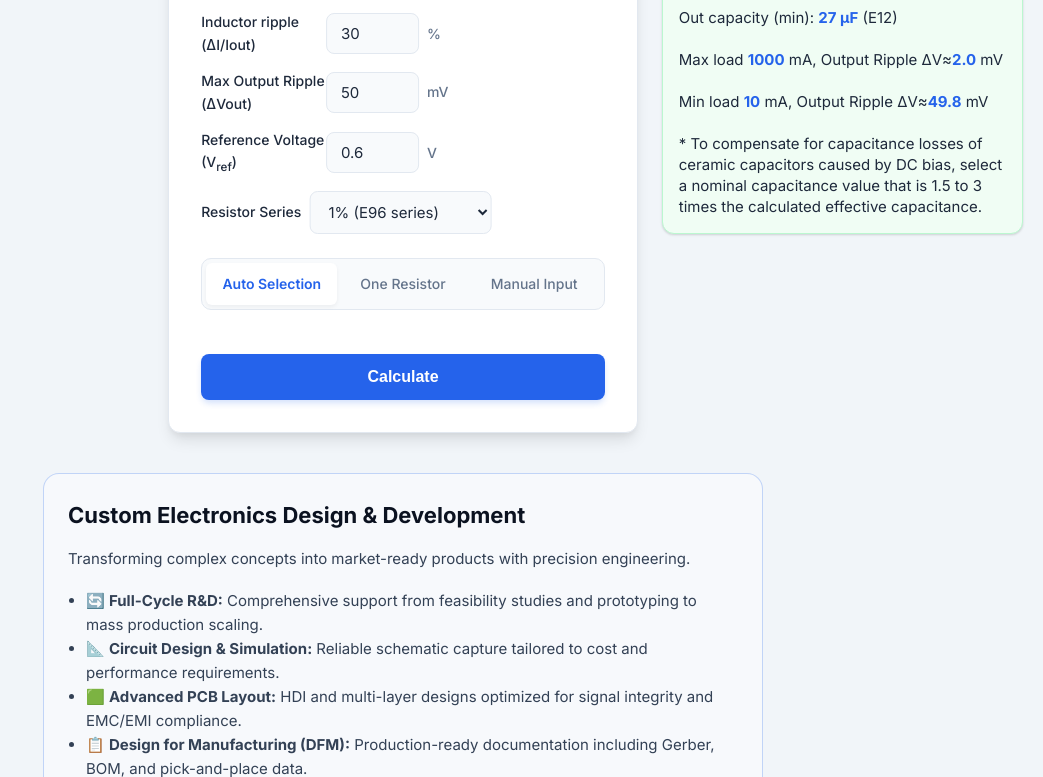
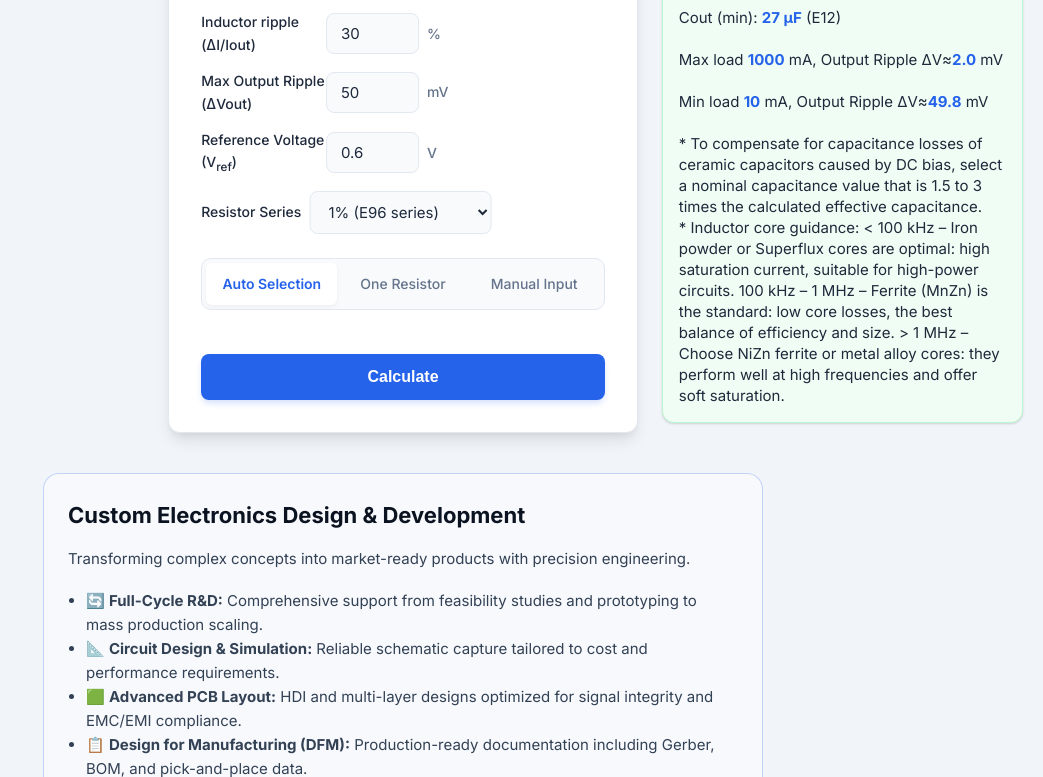
Before and after one commit to serbinov/calculator-step-down-dcdc, a plain HTML site: page index.html in a window 1280 px wide. Both pictures are taken after a click on the button "Calculate". Shown: the part 488-1265 px from the top of the page, without its empty margins (237-1280 px from the left). Drawn offline with Linux system fonts and the light colour scheme.

Commit message:
Fix missing calc_result_lc element and final note formatting

```diff
--- a/index.html
+++ b/index.html
@@ -909,6 +909,7 @@
                 <div id="topology_hint"></div>
                 <div id="calc_result_summary" class="result" style="margin-top:12px;"></div>
                 <div id="calc_result_resistors" class="result" style="margin-top:0;"></div>
+                <div id="calc_result_lc" class="result" style="margin-top:0;"></div>
             </div>
         </div> <!-- end of calculator-grid -->
 
@@ -1602,26 +1603,26 @@
                     const outCap_e12 = lcNextStd(lcData.C_nominal_uF);
 
                     const lines = [];
-                    lines.push('Calculated values');
+                    lines.push(`<span style="font-size:11px;font-weight:700;color:var(--primary);text-transform:uppercase;letter-spacing:0.07em;">Calculated values</span>`);
                     lines.push('');
                     lines.push(`Target Vout: ${highlight(resistorData?.voutTarget?.toFixed(3) || parseFloat(document.getElementById('vout').value).toFixed(3))} V`);
                     lines.push(`Actual Vout: ${highlight(resistorData?.voutActual?.toFixed(3) || parseFloat(document.getElementById('vout').value).toFixed(3))} V`);
                     lines.push('');
                     if (resistorData) {
-                        lines.push(`R1 (upper): ${highlight(formatResistorValue(resistorData.r1))} (${resistorData.r1Series || 'n/a'})`);
-                        lines.push(`R2 (lower): ${highlight(formatResistorValue(resistorData.r2))} (${resistorData.r2Series || 'n/a'})`);
+                        lines.push(`R1: ${highlight(formatResistorValue(resistorData.r1))} (${resistorData.r1Series || 'n/a'})`);
+                        lines.push(`R2: ${highlight(formatResistorValue(resistorData.r2))} (${resistorData.r2Series || 'n/a'})`);
                         lines.push('');
                     }
 
                     if (lcData && lcData.Cin_min_uF) {
-                        lines.push(`Input capacity (min): ${highlight(lcFmtC(inCap_e12))} (E12)`);
+                        lines.push(`Cin (min): ${highlight(lcFmtC(inCap_e12))} (E12)`);
                         lines.push('');
                     }
 
                     lines.push(`L1: ${highlight(lcFmtShortL(nextL_e12))} (E12), (I_sat ≥ ${highlight(IsatRec ? IsatRec.toFixed(2) + ' A' : 'N/A')} , DCR ≤ ${highlight(DCR_max_str)})`);
                     lines.push('');
 
-                    lines.push(`Out capacity (min): ${highlight(lcFmtC(outCap_e12))} (E12)`);
+                    lines.push(`Cout (min): ${highlight(lcFmtC(outCap_e12))} (E12)`);
                     lines.push('');
 
                     lines.push(`Max load ${highlight(lcData.Iout_mA_max)} mA, Output Ripple ΔV≈${highlight(lcData.ripple_max_mV.toFixed(1))} mV`);
@@ -1630,6 +1631,7 @@
                     lines.push('');
 
                     lines.push('* To compensate for capacitance losses of ceramic capacitors caused by DC bias, select a nominal capacitance value that is 1.5 to 3 times the calculated effective capacitance.');
+                    lines.push('* Inductor core guidance: < 100 kHz – Iron powder or Superflux cores are optimal: high saturation current, suitable for high-power circuits. 100 kHz – 1 MHz – Ferrite (MnZn) is the standard: low core losses, the best balance of efficiency and size. > 1 MHz – Choose NiZn ferrite or metal alloy cores: they perform well at high frequencies and offer soft saturation.');
 
                     summary += `<pre style="font-size:15px;color:var(--text-main);font-family:inherit;white-space:pre-wrap;line-height:1.4;">${lines.join('\n')}</pre>`;
 
@@ -1683,6 +1685,9 @@
                 const dielectricMinFraction = { 'X7R': 0.5, 'X5R': 0.5, 'C0G': 1.0, 'Y5V': 0.25 };
                 let capVoltageDerating = 0.5;
                 const resultEl        = document.getElementById('calc_result_lc');
+                if (!resultEl) {
+                    console.warn('calc_result_lc element not found');
+                }
 
                 // ── Validation ───────────────────────────────────────────────
                 if ([Vin, Vout, Iout_mA, Iout_mA_max, vripple_mV, fsw_kHz].some(v => isNaN(v) || v <= 0)) {
```
